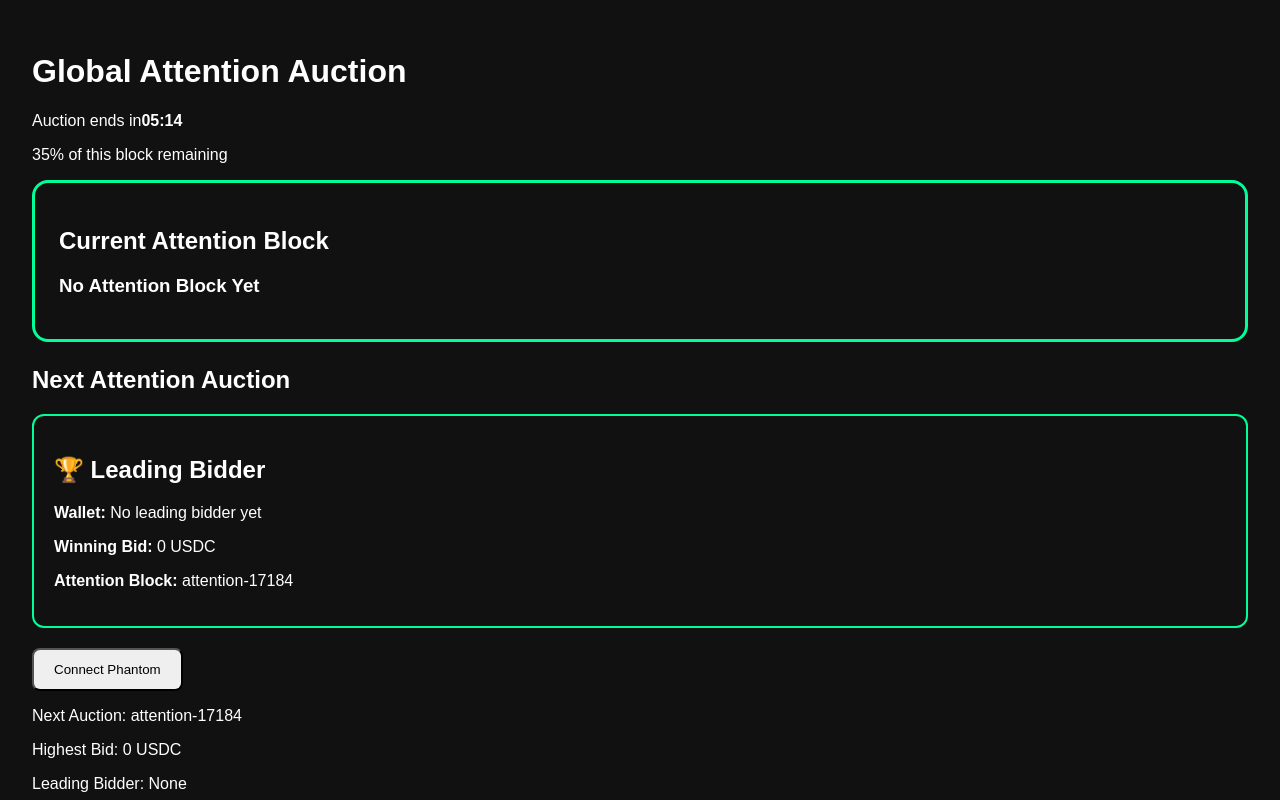
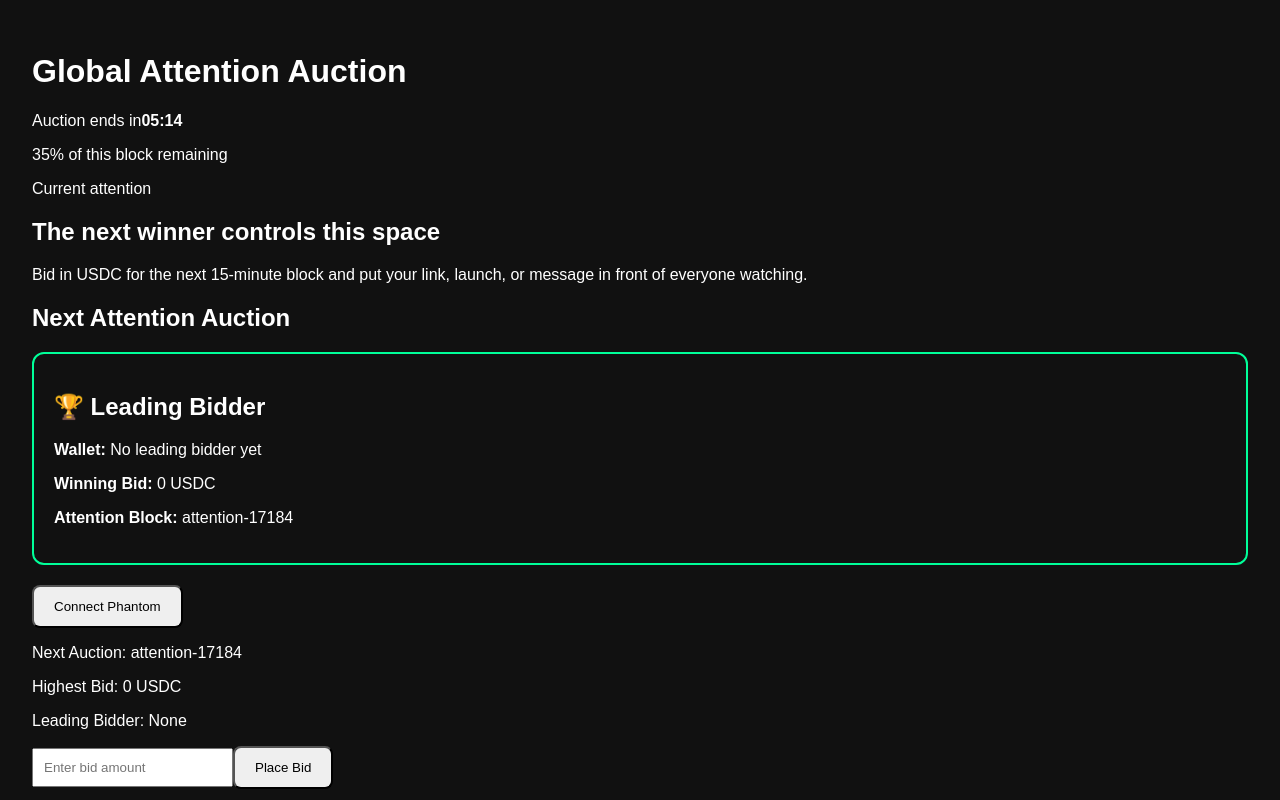
Before and after one commit to ceskam/Jukebox-Auction, a Next.js app in the folder apps/web/: page / in a window 1280 px wide. Shown: the top 800 px of the page. Built offline with nearby package versions, Linux system fonts and the light colour scheme; no server answers; the database is empty.

Commit message:
Restyle current attention display

```diff
--- a/apps/web/AttentionDisplay.tsx
+++ b/apps/web/AttentionDisplay.tsx
@@ -10,33 +10,21 @@ export default function AttentionDisplay({
   url,
 }: Props) {
   return (
-    <div
-      style={{
-        border: "3px solid #00ff99",
-        borderRadius: "16px",
-        padding: "24px",
-        marginBottom: "24px",
-      }}
-    >
-      <h2>Current Attention Block</h2>
-
-      <h3>{title || "No Attention Block Yet"}</h3>
-
-      <p>{description}</p>
+    <section className="attention-card">
+      <div>
+        <span className="eyebrow">Current attention</span>
+        <h2>{title || "The next winner controls this space"}</h2>
+        <p>
+          {description ||
+            "Bid in USDC for the next 15-minute block and put your link, launch, or message in front of everyone watching."}
+        </p>
+      </div>
 
       {url && (
-        <a
-          href={url}
-          target="_blank"
-          rel="noreferrer"
-          style={{
-            color: "#00ff99",
-            fontWeight: "bold",
-          }}
-        >
-          Visit Link →
+        <a className="primary-link" href={url} target="_blank" rel="noreferrer">
+          Visit link
         </a>
       )}
-    </div>
+    </section>
   );
 }
```
